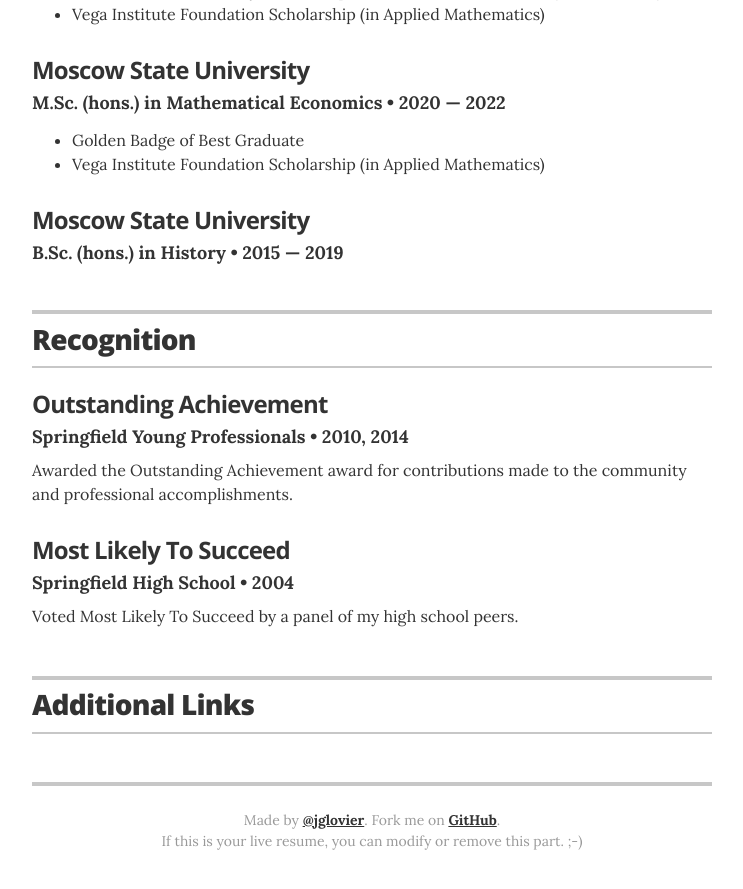
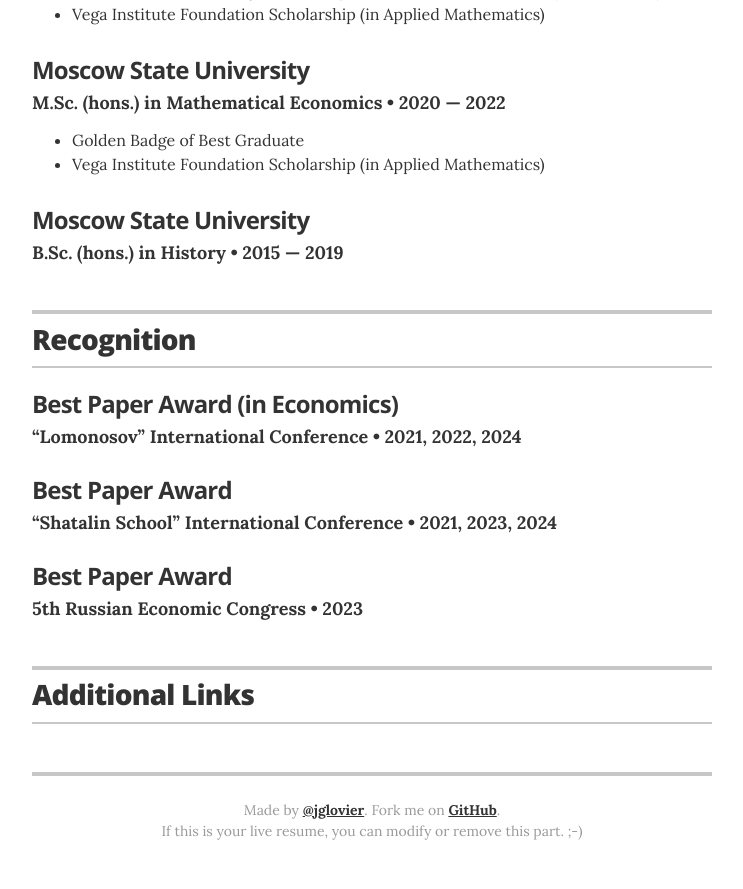
Before and after one commit to MikitchukMarina/MikitchukMarina.github.io, a Jekyll site: the page built from index.html, in a window 1280 px wide and 900 px high, scrolled down 1377 px. Shown: the top 889 px of the window, without its empty margins (268-1011 px from the left). Built offline with Jekyll 4.4.1, drawn with Linux system fonts in a browser that asks for light colours.

Commit message:
Update recognitions.yml

```diff
--- a/_data/recognitions.yml
+++ b/_data/recognitions.yml
@@ -1,10 +1,15 @@
 # Recognitions
-- award: Outstanding Achievement
-  organization: Springfield Young Professionals
-  year: 2010, 2014
-  summary: Awarded the Outstanding Achievement award for contributions made to the community and professional accomplishments.
+- award: Best Paper Award (in Economics)
+  organization: “Lomonosov” International Conference
+  year: 2021, 2022, 2024
+  summary: ''
 
-- award: Most Likely To Succeed
-  organization: Springfield High School
-  year: 2004
-  summary: Voted Most Likely To Succeed by a panel of my high school peers.
+- award: Best Paper Award
+  organization: “Shatalin School” International Conference
+  year: 2021, 2023, 2024
+  summary: ''
+
+- award: Best Paper Award
+  organization: 5th Russian Economic Congress
+  year: 2023
+  summary: ''
```
